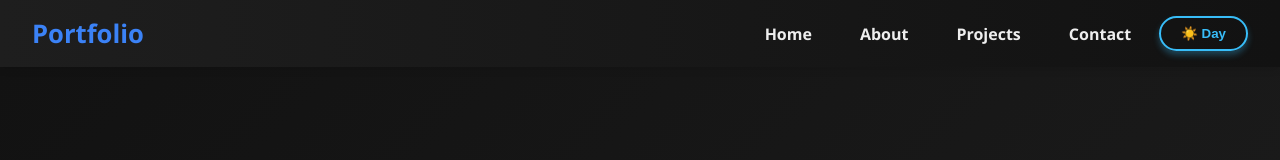
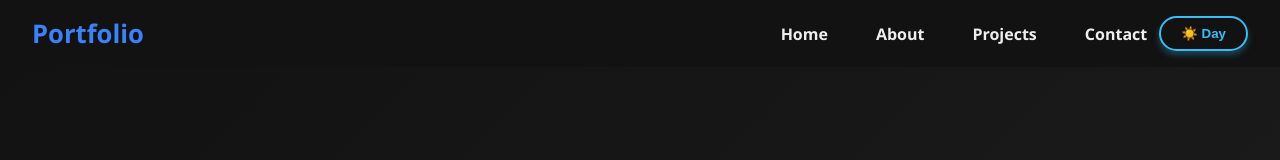
Before and after one commit to Gsonar7172/Portfolio-website, a plain HTML site: page index.html in a window 1280 px wide. Shown: the top 160 px of the page. Drawn offline with Linux system fonts and the light colour scheme.

Commit message:
Update index.html

```diff
--- a/index.html
+++ b/index.html
@@ -38,21 +38,19 @@
     a { color: var(--primary-color); text-decoration: none; transition: color 0.3s ease; }
     a:hover { text-decoration: underline; }
 
-    /* ✅ Header */
+
     header {
-      background: linear-gradient(90deg, var(--card-bg), var(--bg-color));
-      position: sticky;
-      top: 0;
-      z-index: 1000;
     display: flex;
     justify-content: space-between;
     align-items: center;
-      flex-wrap: wrap;
     padding: 1rem 2rem;
     box-shadow: 0 2px 8px rgba(0, 0, 0, 0.12);
     transition: background 0.4s ease;
-      gap: 1rem;
+    width: 100%;
+    flex-wrap: nowrap;
           }
+
+
 
     .nav-logo {
       font-weight: bold;
```
Lines whose indentation alone changed are shown as unchanged.
